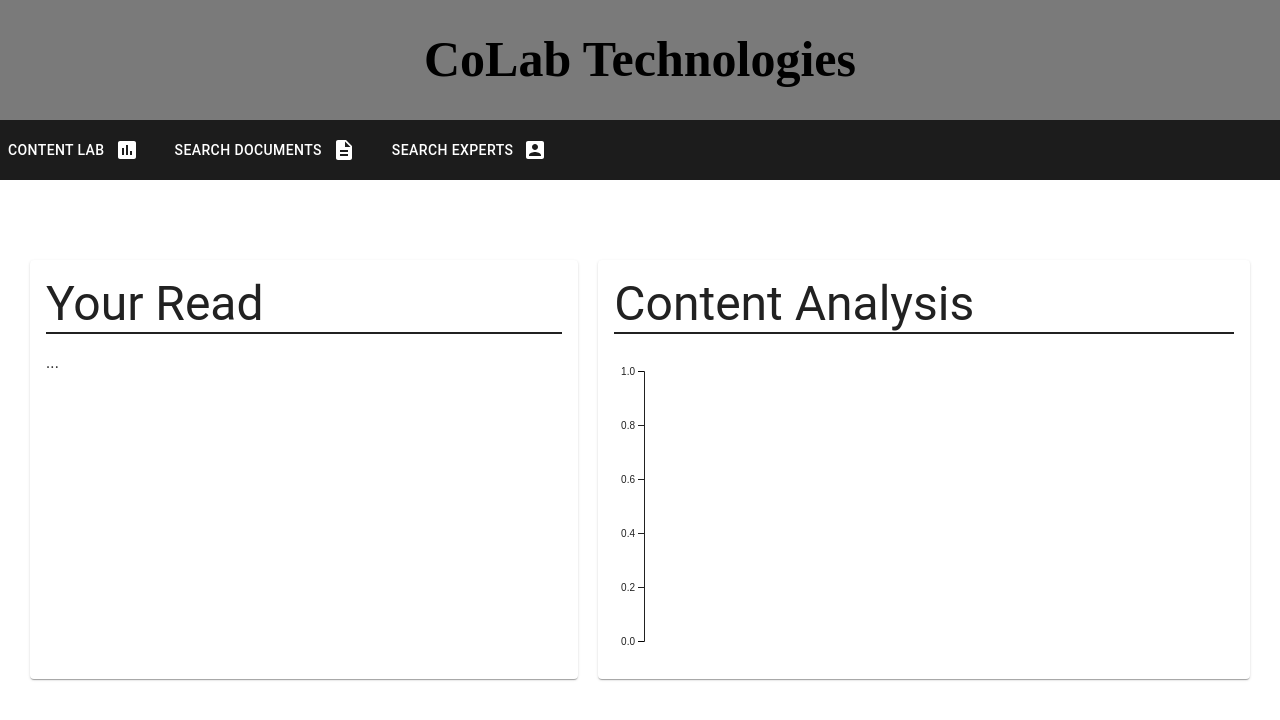
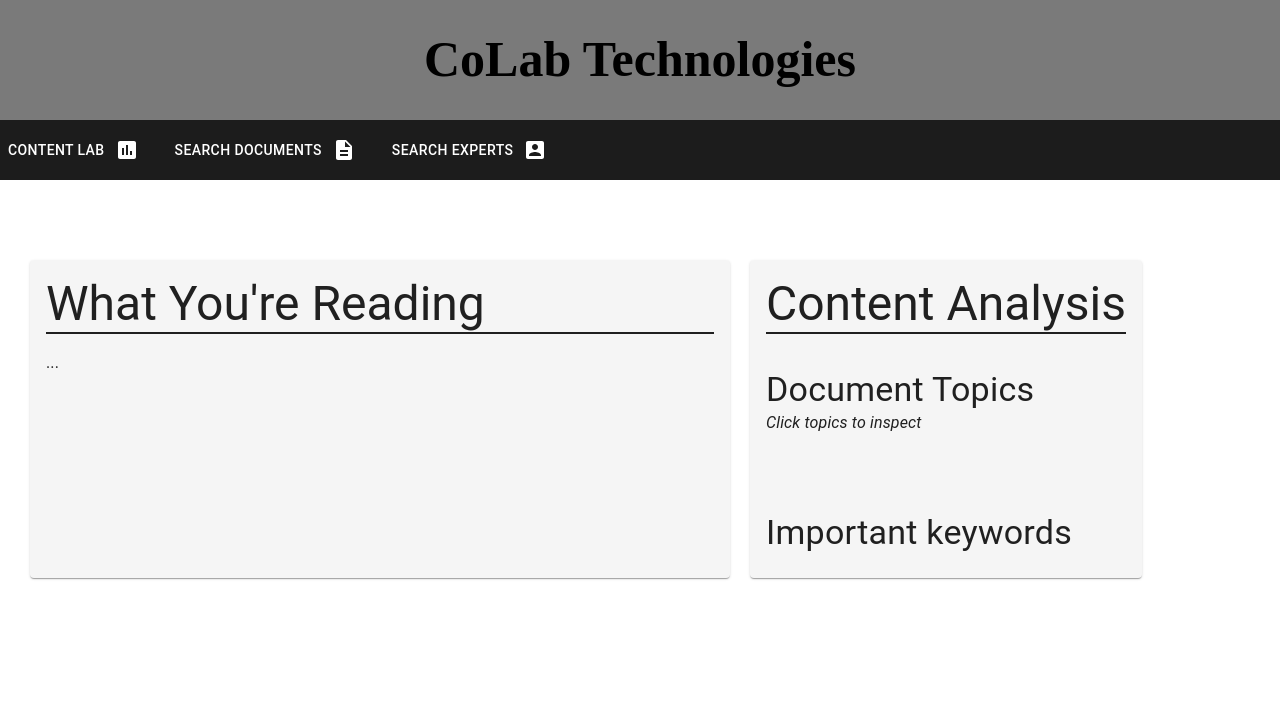
Before and after one commit to psteeves/k-m, a React (Create React App) app in the folder webapp/: page / in a window 1280 px wide. Shown: the top 720 px of the page. Built offline with nearby package versions, Linux system fonts and the light colour scheme; no server answers.

Commit message:
Click through topics to inspect details (#40)

```diff
--- a/webapp/src/App.css
+++ b/webapp/src/App.css
@@ -45,12 +45,14 @@
 }
 
 .doc-content {
+    background-color: rgba(0, 0, 0, 0.04) !important;
     text-align: left;
     margin: 10px 10px;
     width: 700px;
 }
 
 .doc-analysis {
+    background-color: rgba(0, 0, 0, 0.04) !important;
     margin: 10px 10px;
     text-align: left;
 }
@@ -64,6 +66,7 @@
 }
 
 .document-result {
+    background-color: rgba(0, 0, 0, 0.04) !important;
     display: flex;
     height: 500px;
     width: 1600px;
--- a/webapp/src/Lab.js
+++ b/webapp/src/Lab.js
@@ -7,7 +7,7 @@
 
 class Lab extends React.Component {
      createContentDisplay(content) {
-         return content.slice(0, 1000) + "..."
+         return content.slice(0, 2000) + "..."
     }
 
     render() {
@@ -15,7 +15,7 @@
             <div className="doc-lab">
                 <Card className="doc-content">
                     <CardContent>
-                        <Typography variant="h3" gutterBottom className="content-title">Your Read</Typography>
+                        <Typography variant="h3" gutterBottom className="content-title">What You're Reading</Typography>
                         <Typography variant="body1">{this.createContentDisplay(this.props.document.content)}</Typography>
                     </CardContent>
                 </Card>
--- a/webapp/src/LabAnalysis.js
+++ b/webapp/src/LabAnalysis.js
@@ -1,9 +1,23 @@
 import React from 'react';
 import * as d3 from 'd3';
+import Typography from '@material-ui/core/Typography';
 
 
 class LabAnalysis extends React.Component {
+    constructor(props) {
+        super(props);
+        this.state = {selectedTopic: 0};
+        this.handleClick = this.handleClick.bind(this);
+    }
+
+    handleClick(d, i) {
+        this.setState({selectedTopic: i})
+    }
+
     drawBarChart(topics) {
+        // Clear graph
+        d3.selectAll("svg").remove();
+
         const data = Object.entries(topics)
         .map(item => { return {topic: item[0], score: item[1]}})
         .sort((a, b) => b.score - a.score);
@@ -38,28 +52,16 @@
             .call(d3.axisLeft(y)
                 .ticks(4));
 
-        const colorScale = d3.interpolateBlues;
-
-        svg.selectAll("legend-dots")
-          .data(data)
-          .enter()
-          .append("circle")
-            .attr("cx", total_width - legend_width)
-            .attr("cy", (d,i) => total_height / 10 + i*25)
-            .attr("r", 5)
-            .style("fill", d => colorScale(1 - x(d.topic)/ chart_width));
-
-        svg.selectAll("legend-dots")
+        svg.selectAll("legend")
           .data(data)
           .enter()
           .append("text")
-            .text(d => d.topic)
+            .text((d, i) => i === this.state.selectedTopic? `Topic keywords: ${d.topic}` : "")
             .attr("x", total_width - legend_width + 10)
-            .attr("y", (d, i) => total_height / 10 + i*25)
+            .attr("y", () => total_height / 3)
             .attr("font-size", "14px")
             .attr("text-anchor", "left")
             .style("alignment-baseline", "middle");
-
 
         svg.selectAll("bar")
             .data(data)
@@ -69,15 +71,24 @@
             .attr("y", d => y(d.score))
             .attr("width", x.bandwidth())
             .attr("height", (d) => chart_height - y(d.score))
-            .attr("fill", d => colorScale(1 - x(d.topic)/ chart_width));
+            .attr("fill", (d, i) => i === this.state.selectedTopic? "black" : "grey")
+            .on("click", this.handleClick);
     };
 
-    componentDidMount() {
+    render() {
         this.drawBarChart(this.props.document.topics);
-    }
+        return (
+            <div>
+                <br/>
+                <Typography variant="h4">Document Topics</Typography>
+                <Typography variant="body1" gutterBottom><i>Click topics to inspect</i></Typography>
+                <br/>
+                <div className="topics-viz"></div>
+                <br/><br/><br/>
+                <Typography variant="h4">Important keywords</Typography>
+            </div>
 
-    render() {
-        return <div className="topics-viz"></div>
+        )
     }
 }
 
```
